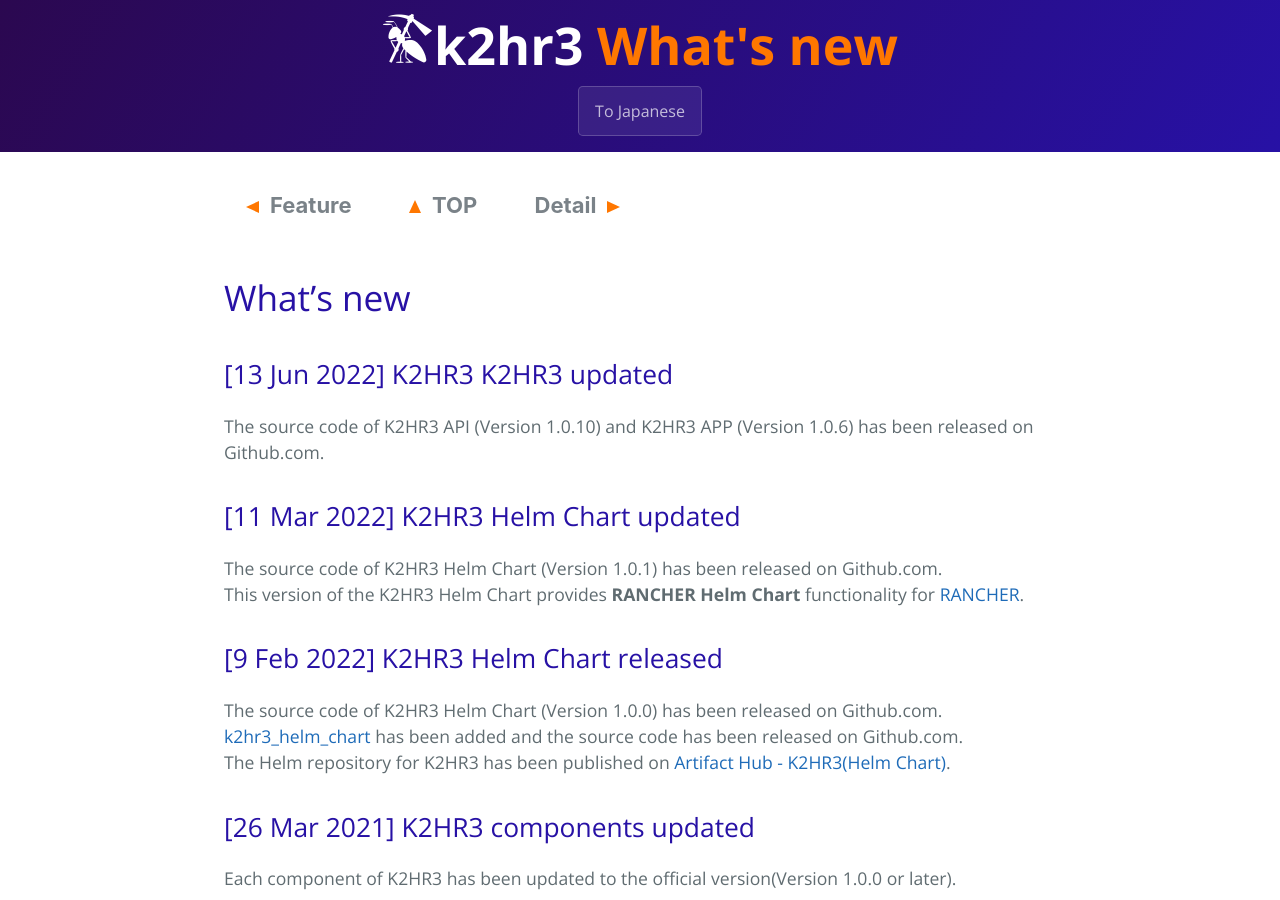
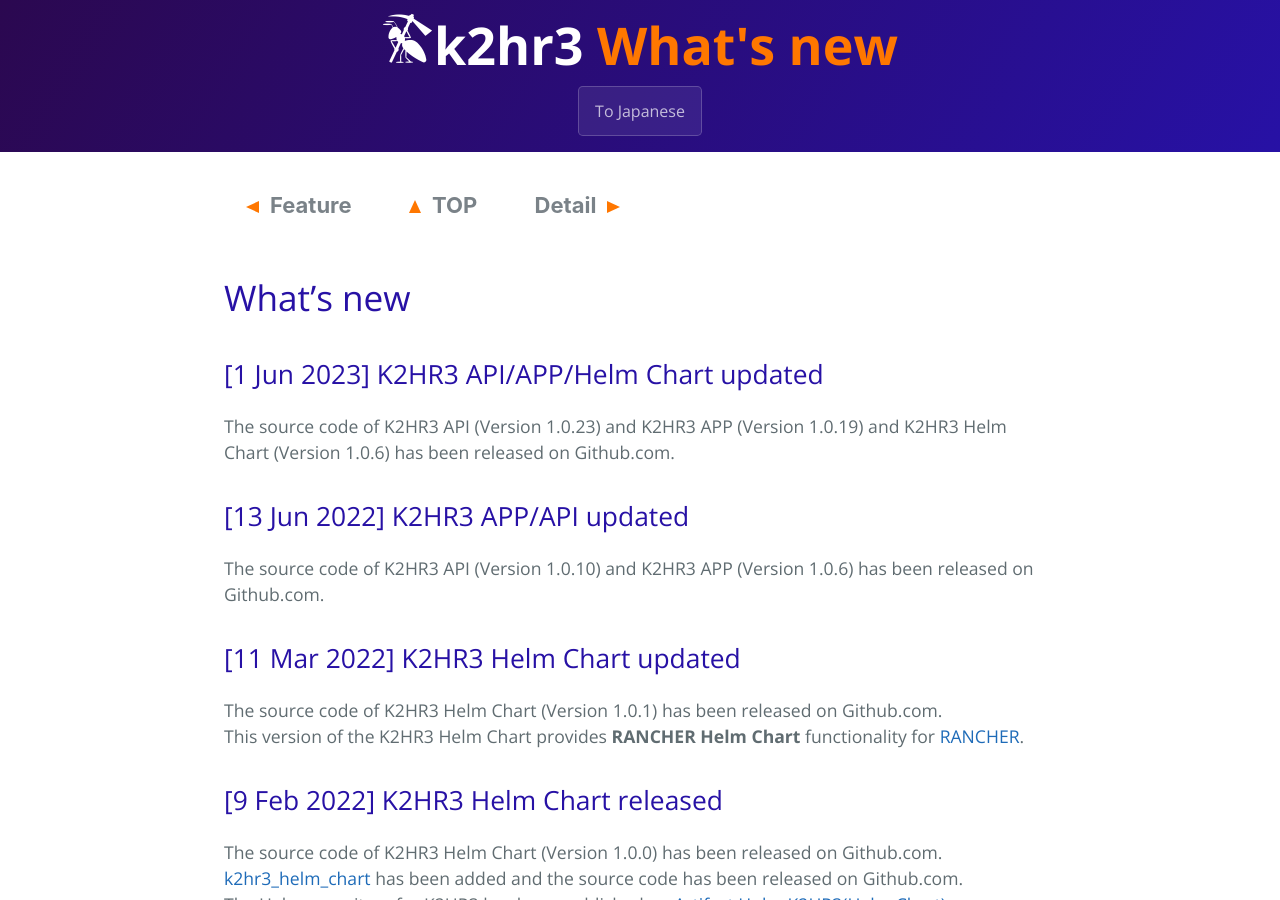
Before and after one commit to yahoojapan/k2hr3, a Jekyll site: the page built from whatnew.md, in a window 1280 px wide and 900 px high. Built offline with Jekyll 4.4.1, drawn with Linux system fonts in a browser that asks for light colours.

Commit message:
[gh-pages] Updated whats new page

```diff
--- a/whatnew.md
+++ b/whatnew.md
@@ -15,7 +15,10 @@ next_string: Detail
 
 # What's new
 
-## [13 Jun 2022] K2HR3 K2HR3 updated
+## [1 Jun 2023] K2HR3 API/APP/Helm Chart updated
+The source code of K2HR3 API (Version 1.0.23) and K2HR3 APP (Version 1.0.19) and K2HR3 Helm Chart (Version 1.0.6) has been released on Github.com.
+
+## [13 Jun 2022] K2HR3 APP/API updated
 The source code of K2HR3 API (Version 1.0.10) and K2HR3 APP (Version 1.0.6) has been released on Github.com.
 
 ## [11 Mar 2022] K2HR3 Helm Chart updated
```
Also changed, not shown: whatnewja.md (+3 -0 lines).
